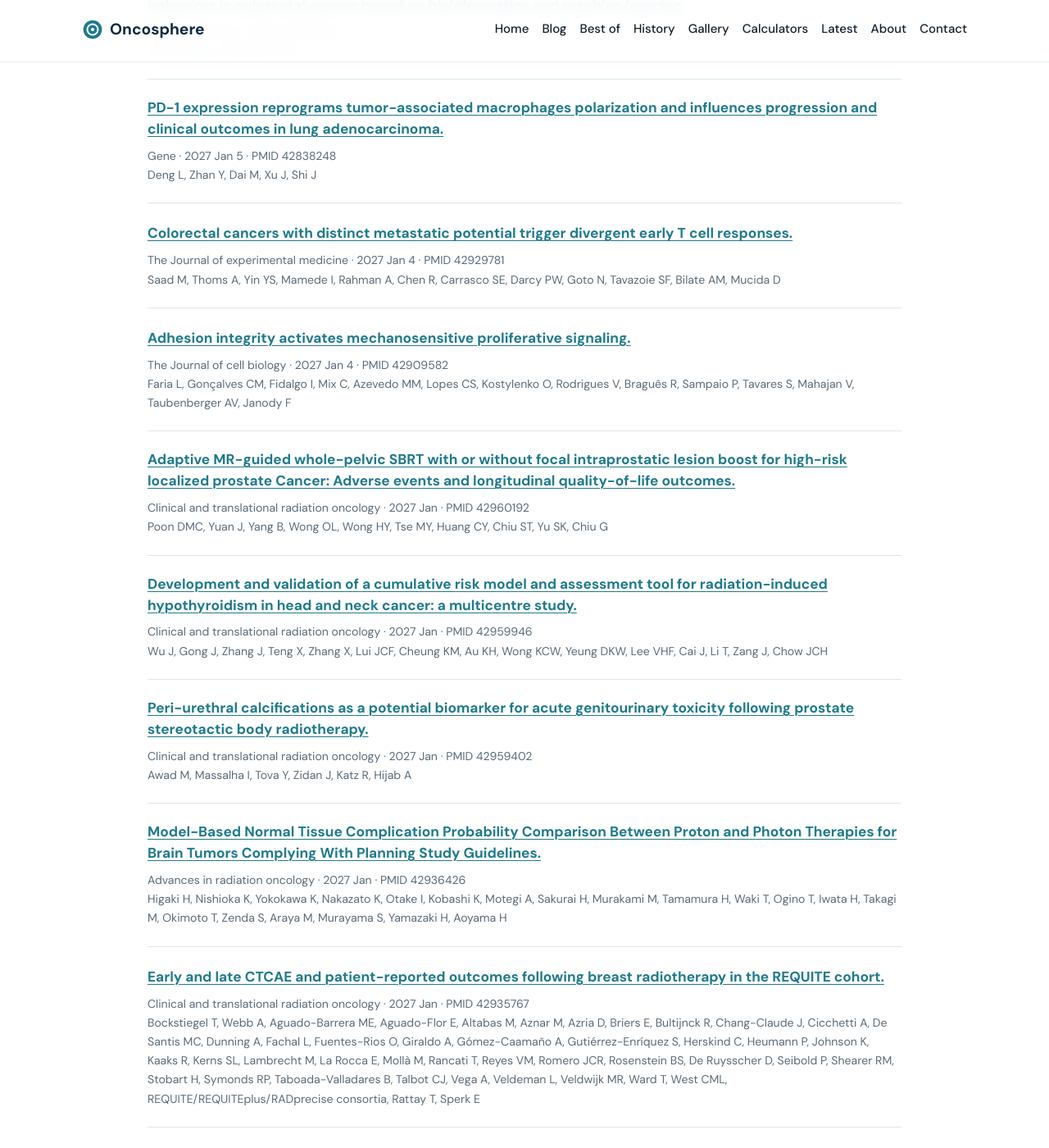
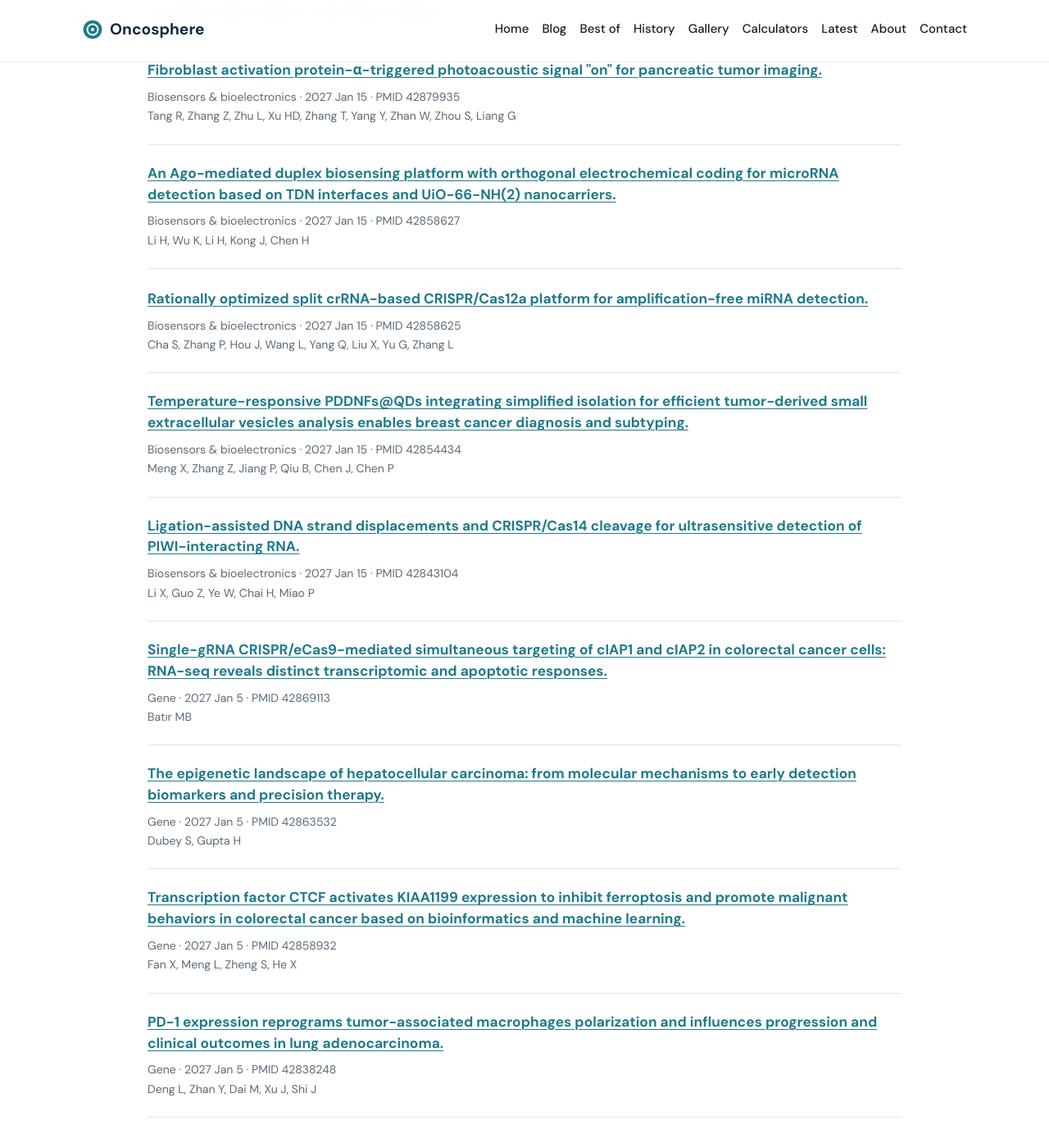
Before and after one commit to senthilstar/Oncosphere, a Jekyll site: the page built from latest.md, in a window 1280 px wide and 1400 px high, scrolled down 1193 px. Shown: the whole window at 82% size. Built offline with Jekyll 4.4.1, drawn with Linux system fonts in a browser that asks for light colours; some of the changed text lies outside the part shown.

Commit message:
Refresh oncology research feeds

```diff
--- a/_data/latest_pubmed.json
+++ b/_data/latest_pubmed.json
@@ -54,6 +54,143 @@
     "url": "https://pubmed.ncbi.nlm.nih.gov/42960010/"
   },
   {
+    "pmid": "42906309",
+    "title": "A novel Co-SnO(2)/Rhodamine B composite as photoactive material with excellent photoelectrochemical performance for ultrasensitive detection of prostate cancer biomarker.",
+    "journal": "Biosensors & bioelectronics",
+    "pubdate": "2027 Jan 15",
+    "authors": [
+      "Xiao Y",
+      "Deng H",
+      "Xu J",
+      "Yuan R",
+      "Chai Y"
+    ],
+    "url": "https://pubmed.ncbi.nlm.nih.gov/42906309/"
+  },
+  {
+    "pmid": "42901111",
+    "title": "A novel DNA weighted summation system for cancer diagnosis.",
+    "journal": "Biosensors & bioelectronics",
+    "pubdate": "2027 Jan 15",
+    "authors": [
+      "Luo K",
+      "Liu X",
+      "Zhong X",
+      "Yang Y",
+      "Ye G",
+      "Xiong Y",
+      "Xia Z",
+      "Zhong M",
+      "Huang Y",
+      "Xu J",
+      "Pan R",
+      "Yao Q",
+      "Fan L",
+      "Tao K",
+      "Wang S",
+      "Xia Q",
+      "Guo Y",
+      "Xiao X",
+      "Lin M"
+    ],
+    "url": "https://pubmed.ncbi.nlm.nih.gov/42901111/"
+  },
+  {
+    "pmid": "42892232",
+    "title": "A logic-gated DNA nanocascade for dual-RNA imaging in a triple-negative breast cancer cell model.",
+    "journal": "Biosensors & bioelectronics",
+    "pubdate": "2027 Jan 15",
+    "authors": [
+      "Liu G",
+      "Zhen J",
+      "Shan H",
+      "Zang Y",
+      "Li Y",
+      "He P",
+      "Zhou H",
+      "Wang Q"
+    ],
+    "url": "https://pubmed.ncbi.nlm.nih.gov/42892232/"
+  },
+  {
+    "pmid": "42879935",
+    "title": "Fibroblast activation protein-α-triggered photoacoustic signal \"on\" for pancreatic tumor imaging.",
+    "journal": "Biosensors & bioelectronics",
+    "pubdate": "2027 Jan 15",
+    "authors": [
+      "Tang R",
+      "Zhang Z",
+      "Zhu L",
+      "Xu HD",
+      "Zhang T",
+      "Yang Y",
+      "Zhan W",
+      "Zhou S",
+      "Liang G"
+    ],
+    "url": "https://pubmed.ncbi.nlm.nih.gov/42879935/"
+  },
+  {
+    "pmid": "42858627",
+    "title": "An Ago-mediated duplex biosensing platform with orthogonal electrochemical coding for microRNA detection based on TDN interfaces and UiO-66-NH(2) nanocarriers.",
+    "journal": "Biosensors & bioelectronics",
+    "pubdate": "2027 Jan 15",
+    "authors": [
+      "Li H",
+      "Wu K",
+      "Li H",
+      "Kong J",
+      "Chen H"
+    ],
+    "url": "https://pubmed.ncbi.nlm.nih.gov/42858627/"
+  },
+  {
+    "pmid": "42858625",
+    "title": "Rationally optimized split crRNA-based CRISPR/Cas12a platform for amplification-free miRNA detection.",
+    "journal": "Biosensors & bioelectronics",
+    "pubdate": "2027 Jan 15",
+    "authors": [
+      "Cha S",
+      "Zhang P",
+      "Hou J",
+      "Wang L",
+      "Yang Q",
+      "Liu X",
+      "Yu G",
+      "Zhang L"
+    ],
+    "url": "https://pubmed.ncbi.nlm.nih.gov/42858625/"
+  },
+  {
+    "pmid": "42854434",
+    "title": "Temperature-responsive PDDNFs@QDs integrating simplified isolation for efficient tumor-derived small extracellular vesicles analysis enables breast cancer diagnosis and subtyping.",
+    "journal": "Biosensors & bioelectronics",
+    "pubdate": "2027 Jan 15",
+    "authors": [
+      "Meng X",
+      "Zhang Z",
+      "Jiang P",
+      "Qiu B",
+      "Chen J",
+      "Chen P"
+    ],
+    "url": "https://pubmed.ncbi.nlm.nih.gov/42854434/"
+  },
+  {
+    "pmid": "42843104",
+    "title": "Ligation-assisted DNA strand displacements and CRISPR/Cas14 cleavage for ultrasensitive detection of PIWI-interacting RNA.",
+    "journal": "Biosensors & bioelectronics",
+    "pubdate": "2027 Jan 15",
+    "authors": [
+      "Li X",
+      "Guo Z",
+      "Ye W",
+      "Chai H",
+      "Miao P"
+    ],
+    "url": "https://pubmed.ncbi.nlm.nih.gov/42843104/"
+  },
+  {
     "pmid": "42869113",
     "title": "Single-gRNA CRISPR/eCas9-mediated simultaneous targeting of cIAP1 and cIAP2 in colorectal cancer cells: RNA-seq reveals distinct transcriptomic and apoptotic responses.",
     "journal": "Gene",
@@ -100,214 +237,5 @@
       "Shi J"
     ],
     "url": "https://pubmed.ncbi.nlm.nih.gov/42838248/"
-  },
-  {
-    "pmid": "42929781",
-    "title": "Colorectal cancers with distinct metastatic potential trigger divergent early T cell responses.",
-    "journal": "The Journal of experimental medicine",
-    "pubdate": "2027 Jan 4",
-    "authors": [
-      "Saad M",
-      "Thoms A",
-      "Yin YS",
-      "Mamede I",
-      "Rahman A",
-      "Chen R",
-      "Carrasco SE",
-      "Darcy PW",
-      "Goto N",
-      "Tavazoie SF",
-      "Bilate AM",
-      "Mucida D"
-    ],
-    "url": "https://pubmed.ncbi.nlm.nih.gov/42929781/"
-  },
-  {
-    "pmid": "42909582",
-    "title": "Adhesion integrity activates mechanosensitive proliferative signaling.",
-    "journal": "The Journal of cell biology",
-    "pubdate": "2027 Jan 4",
-    "authors": [
-      "Faria L",
-      "Gonçalves CM",
-      "Fidalgo I",
-      "Mix C",
-      "Azevedo MM",
-      "Lopes CS",
-      "Kostylenko O",
-      "Rodrigues V",
-      "Braguês R",
-      "Sampaio P",
-      "Tavares S",
-      "Mahajan V",
-      "Taubenberger AV",
-      "Janody F"
-    ],
-    "url": "https://pubmed.ncbi.nlm.nih.gov/42909582/"
-  },
-  {
-    "pmid": "42960192",
-    "title": "Adaptive MR-guided whole-pelvic SBRT with or without focal intraprostatic lesion boost for high-risk localized prostate Cancer: Adverse events and longitudinal quality-of-life outcomes.",
-    "journal": "Clinical and translational radiation oncology",
-    "pubdate": "2027 Jan",
-    "authors": [
-      "Poon DMC",
-      "Yuan J",
-      "Yang B",
-      "Wong OL",
-      "Wong HY",
-      "Tse MY",
-      "Huang CY",
-      "Chiu ST",
-      "Yu SK",
-      "Chiu G"
-    ],
-    "url": "https://pubmed.ncbi.nlm.nih.gov/42960192/"
-  },
-  {
-    "pmid": "42959946",
-    "title": "Development and validation of a cumulative risk model and assessment tool for radiation-induced hypothyroidism in head and neck cancer: a multicentre study.",
-    "journal": "Clinical and translational radiation oncology",
-    "pubdate": "2027 Jan",
-    "authors": [
-      "Wu J",
-      "Gong J",
-      "Zhang J",
-      "Teng X",
-      "Zhang X",
-      "Lui JCF",
-      "Cheung KM",
-      "Au KH",
-      "Wong KCW",
-      "Yeung DKW",
-      "Lee VHF",
-      "Cai J",
-      "Li T",
-      "Zang J",
-      "Chow JCH"
-    ],
-    "url": "https://pubmed.ncbi.nlm.nih.gov/42959946/"
-  },
-  {
-    "pmid": "42959402",
-    "title": "Peri-urethral calcifications as a potential biomarker for acute genitourinary toxicity following prostate stereotactic body radiotherapy.",
-    "journal": "Clinical and translational radiation oncology",
-    "pubdate": "2027 Jan",
-    "authors": [
-      "Awad M",
-      "Massalha I",
-      "Tova Y",
-      "Zidan J",
-      "Katz R",
-      "Hijab A"
-    ],
-    "url": "https://pubmed.ncbi.nlm.nih.gov/42959402/"
-  },
-  {
-    "pmid": "42936426",
-    "title": "Model-Based Normal Tissue Complication Probability Comparison Between Proton and Photon Therapies for Brain Tumors Complying With Planning Study Guidelines.",
-    "journal": "Advances in radiation oncology",
-    "pubdate": "2027 Jan",
-    "authors": [
-      "Higaki H",
-      "Nishioka K",
-      "Yokokawa K",
-      "Nakazato K",
-      "Otake I",
-      "Kobashi K",
-      "Motegi A",
-      "Sakurai H",
-      "Murakami M",
-      "Tamamura H",
-      "Waki T",
-      "Ogino T",
-      "Iwata H",
-      "Takagi M",
-      "Okimoto T",
-      "Zenda S",
-      "Araya M",
-      "Murayama S",
-      "Yamazaki H",
-      "Aoyama H"
-    ],
-    "url": "https://pubmed.ncbi.nlm.nih.gov/42936426/"
-  },
-  {
-    "pmid": "42935767",
-    "title": "Early and late CTCAE and patient-reported outcomes following breast radiotherapy in the REQUITE cohort.",
-    "journal": "Clinical and translational radiation oncology",
-    "pubdate": "2027 Jan",
-    "authors": [
-      "Bockstiegel T",
-      "Webb A",
-      "Aguado-Barrera ME",
-      "Aguado-Flor E",
-      "Altabas M",
-      "Aznar M",
-      "Azria D",
-      "Briers E",
-      "Bultijnck R",
-      "Chang-Claude J",
-      "Cicchetti A",
-      "De Santis MC",
-      "Dunning A",
-      "Fachal L",
-      "Fuentes-Rios O",
-      "Giraldo A",
-      "Gómez-Caamaño A",
-      "Gutiérrez-Enríquez S",
-      "Herskind C",
-      "Heumann P",
-      "Johnson K",
-      "Kaaks R",
-      "Kerns SL",
-      "Lambrecht M",
-      "La Rocca E",
-      "Mollà M",
-      "Rancati T",
-      "Reyes VM",
-      "Romero JCR",
-      "Rosenstein BS",
-      "De Ruysscher D",
-      "Seibold P",
-      "Shearer RM",
-      "Stobart H",
-      "Symonds RP",
-      "Taboada-Valladares B",
-      "Talbot CJ",
-      "Vega A",
-      "Veldeman L",
-      "Veldwijk MR",
-      "Ward T",
-      "West CML",
-      "REQUITE/REQUITEplus/RADprecise consortia",
-      "Rattay T",
-      "Sperk E"
-    ],
-    "url": "https://pubmed.ncbi.nlm.nih.gov/42935767/"
-  },
-  {
-    "pmid": "42927325",
-    "title": "Timing of cranial radiotherapy in HER2-positive breast Cancer brain metastases treated with Pyrotinib: a multicentre real-world cohort study.",
-    "journal": "Clinical and translational radiation oncology",
-    "pubdate": "2027 Jan",
-    "authors": [
-      "Chen Z",
-      "Jing H",
-      "Huang S",
-      "Wang M",
-      "Mao D",
-      "Li L",
-      "Lu S",
-      "Zhou X",
-      "Bi D",
-      "Zhang Y",
-      "Chen X",
-      "Ma Y",
-      "Xia Y",
-      "Yi J",
-      "Hou Y"
-    ],
-    "url": "https://pubmed.ncbi.nlm.nih.gov/42927325/"
   }
 ]
```
